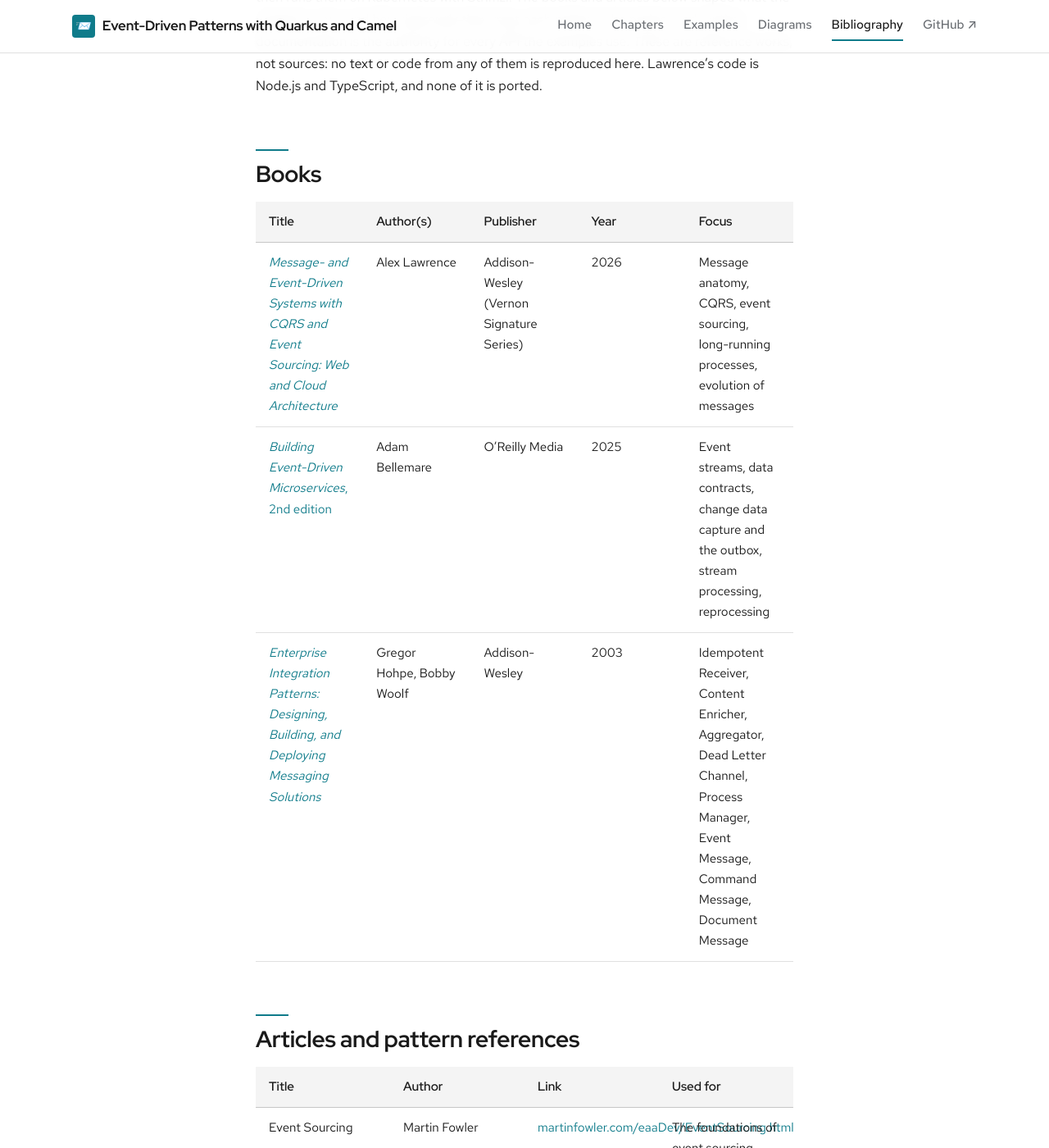
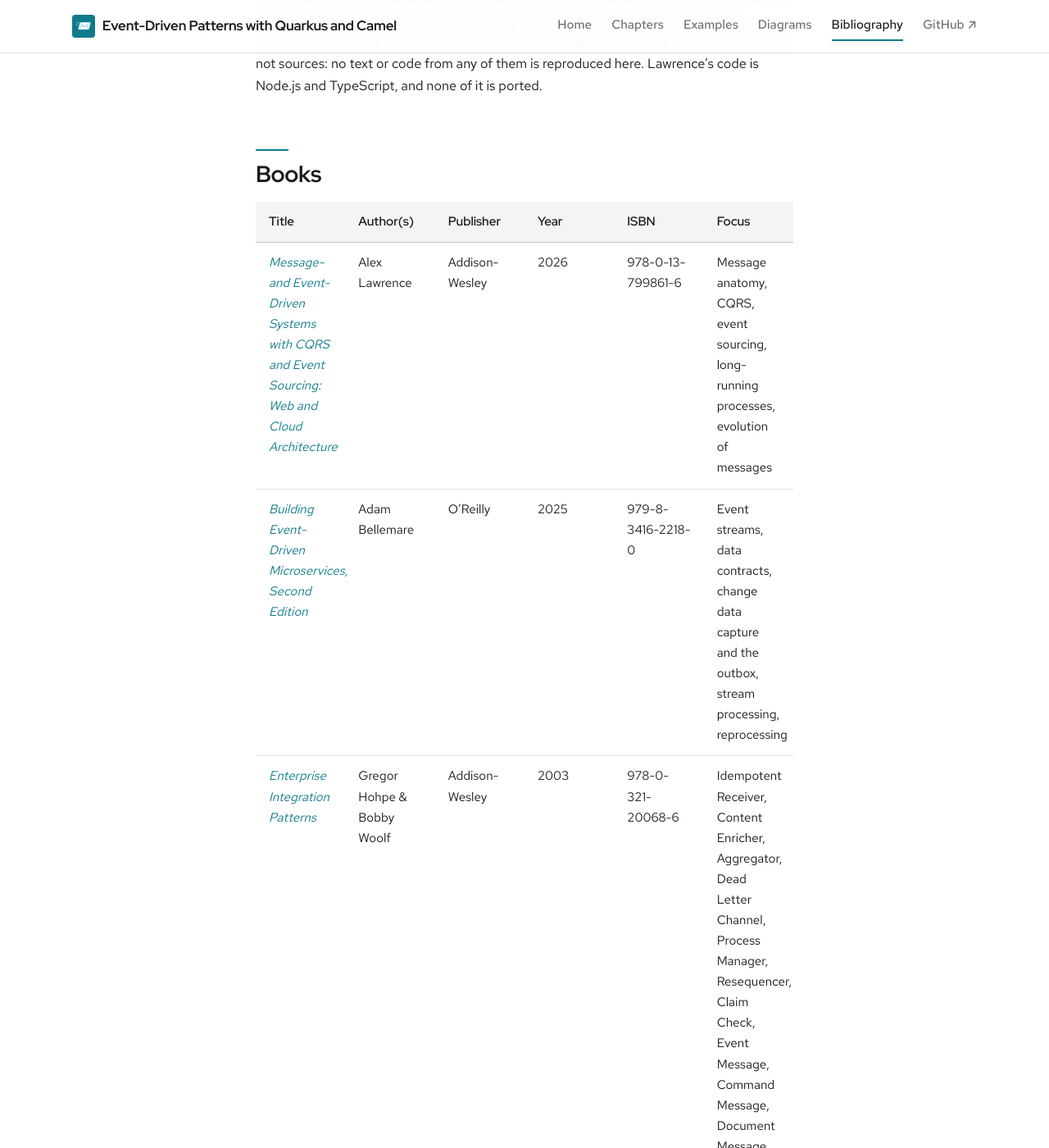
Before and after one commit to patterncatalyst/event-driven-patterns-with-quarkus-and-camel, a Jekyll site: the page built from bibliography.md, in a window 1280 px wide and 1400 px high, scrolled down 393 px. Shown: the whole window at 82% size. Built offline with Jekyll 4.4.1, drawn with Linux system fonts in a browser that asks for light colours; some web fonts are replaced; some of the changed text lies outside the part shown.

Commit message:
docs(r02.x): align book entries to hub books.yml; r02 sources (Kafka ordering and size limits, Claim Check, Resequencer)

```diff
--- a/bibliography.md
+++ b/bibliography.md
@@ -14,11 +14,11 @@ Lawrence's code is Node.js and TypeScript, and none of it is ported.
 
 ## Books
 
-| Title | Author(s) | Publisher | Year | Focus |
-|---|---|---|---|---|
-| [*Message- and Event-Driven Systems with CQRS and Event Sourcing: Web and Cloud Architecture*](https://www.informit.com/store/message-and-event-driven-systems-with-cqrs-and-event-9780137998616) | Alex Lawrence | Addison-Wesley (Vernon Signature Series) | 2026 | Message anatomy, CQRS, event sourcing, long-running processes, evolution of messages |
-| [*Building Event-Driven Microservices*, 2nd edition](https://learning.oreilly.com/library/view/-/9798341622180/) | Adam Bellemare | O'Reilly Media | 2025 | Event streams, data contracts, change data capture and the outbox, stream processing, reprocessing |
-| [*Enterprise Integration Patterns: Designing, Building, and Deploying Messaging Solutions*](https://www.enterpriseintegrationpatterns.com/) | Gregor Hohpe, Bobby Woolf | Addison-Wesley | 2003 | Idempotent Receiver, Content Enricher, Aggregator, Dead Letter Channel, Process Manager, Event Message, Command Message, Document Message |
+| Title | Author(s) | Publisher | Year | ISBN | Focus |
+|---|---|---|---|---|---|
+| [*Message- and Event-Driven Systems with CQRS and Event Sourcing: Web and Cloud Architecture*](https://www.informit.com/store/message-and-event-driven-systems-with-cqrs-and-event-9780137998616) | Alex Lawrence | Addison-Wesley | 2026 | 978-0-13-799861-6 | Message anatomy, CQRS, event sourcing, long-running processes, evolution of messages |
+| [*Building Event-Driven Microservices, Second Edition*](https://www.oreilly.com/library/view/building-event-driven-microservices/9798341622180/) | Adam Bellemare | O'Reilly | 2025 | 979-8-3416-2218-0 | Event streams, data contracts, change data capture and the outbox, stream processing, reprocessing |
+| [*Enterprise Integration Patterns*](https://www.enterpriseintegrationpatterns.com/) | Gregor Hohpe & Bobby Woolf | Addison-Wesley | 2003 | 978-0-321-20068-6 | Idempotent Receiver, Content Enricher, Aggregator, Dead Letter Channel, Process Manager, Resequencer, Claim Check, Event Message, Command Message, Document Message |
 
 ## Articles and pattern references
 
@@ -27,6 +27,8 @@ Lawrence's code is Node.js and TypeScript, and none of it is ported.
 | Event Sourcing | Martin Fowler | [martinfowler.com/eaaDev/EventSourcing.html](https://martinfowler.com/eaaDev/EventSourcing.html) | The foundations of event sourcing |
 | What do you mean by "Event-Driven"? | Martin Fowler | [martinfowler.com/articles/201701-event-driven.html](https://martinfowler.com/articles/201701-event-driven.html) | Names for event notification, event-carried state transfer and event sourcing |
 | Event Sourcing pattern | Microsoft Azure Architecture Center | [learn.microsoft.com/azure/architecture/patterns/event-sourcing](https://learn.microsoft.com/en-us/azure/architecture/patterns/event-sourcing) | Structural guidance on event sourcing, as a pattern reference only |
+| Claim Check | Gregor Hohpe, Bobby Woolf | [enterpriseintegrationpatterns.com/patterns/messaging/StoreInLibrary.html](https://www.enterpriseintegrationpatterns.com/patterns/messaging/StoreInLibrary.html) | Passing a reference instead of a large payload |
+| Resequencer | Gregor Hohpe, Bobby Woolf | [enterpriseintegrationpatterns.com/patterns/messaging/Resequencer.html](https://www.enterpriseintegrationpatterns.com/patterns/messaging/Resequencer.html) | Restoring order to out-of-sequence messages |
 
 ## The Strimzi blog
 
```
Also changed, not shown: _plans/sources.md (+22 -4 lines).
